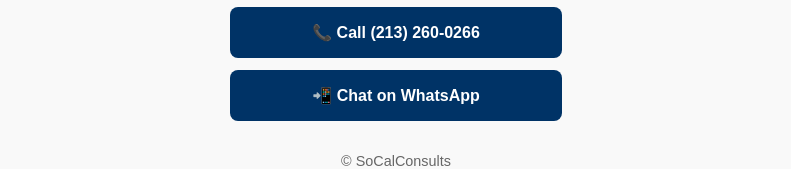
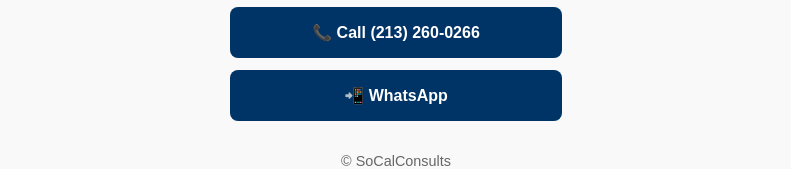
Before and after one commit to socalconsults/socalconsults.github.io, a plain HTML site: page index.html in a window 1280 px wide. Shown: the part 511-680 px from the top of the page, without its empty margins (244-1035 px from the left). Drawn offline with Linux system fonts and the light colour scheme.

Commit message:
Update index.html

```diff
--- a/index.html
+++ b/index.html
@@ -59,7 +59,7 @@
   <a href="mailto:info@socalconsults.com" class="link-button">📧 Email Us</a>
   <a href="tel:+12132600266" class="link-button">📞 Call (213) 260-0266</a>
 <a href="https://wa.me/13109546768" target="_blank" class="link-button">
-  📲 Chat on WhatsApp
+  📲 WhatsApp
 </a>
   <div class="contact-info">
     © SoCalConsults<br>
```
